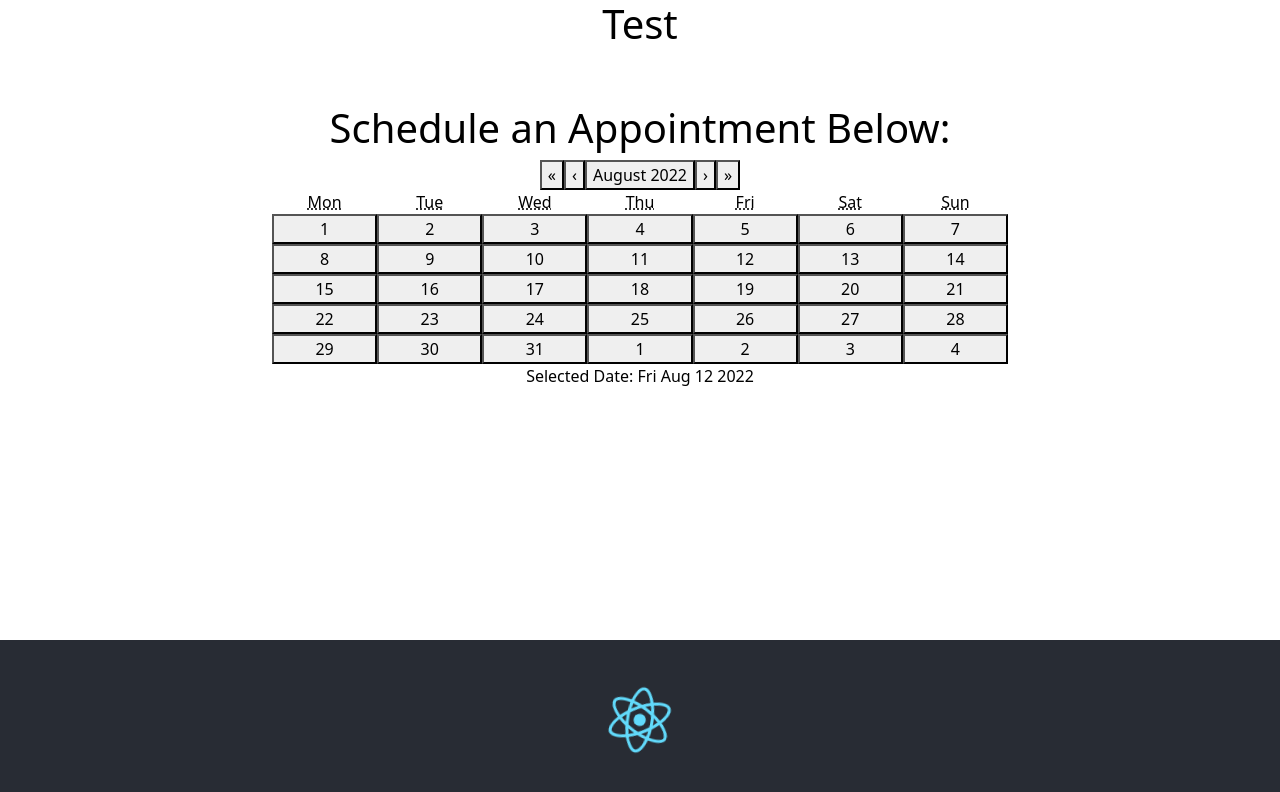
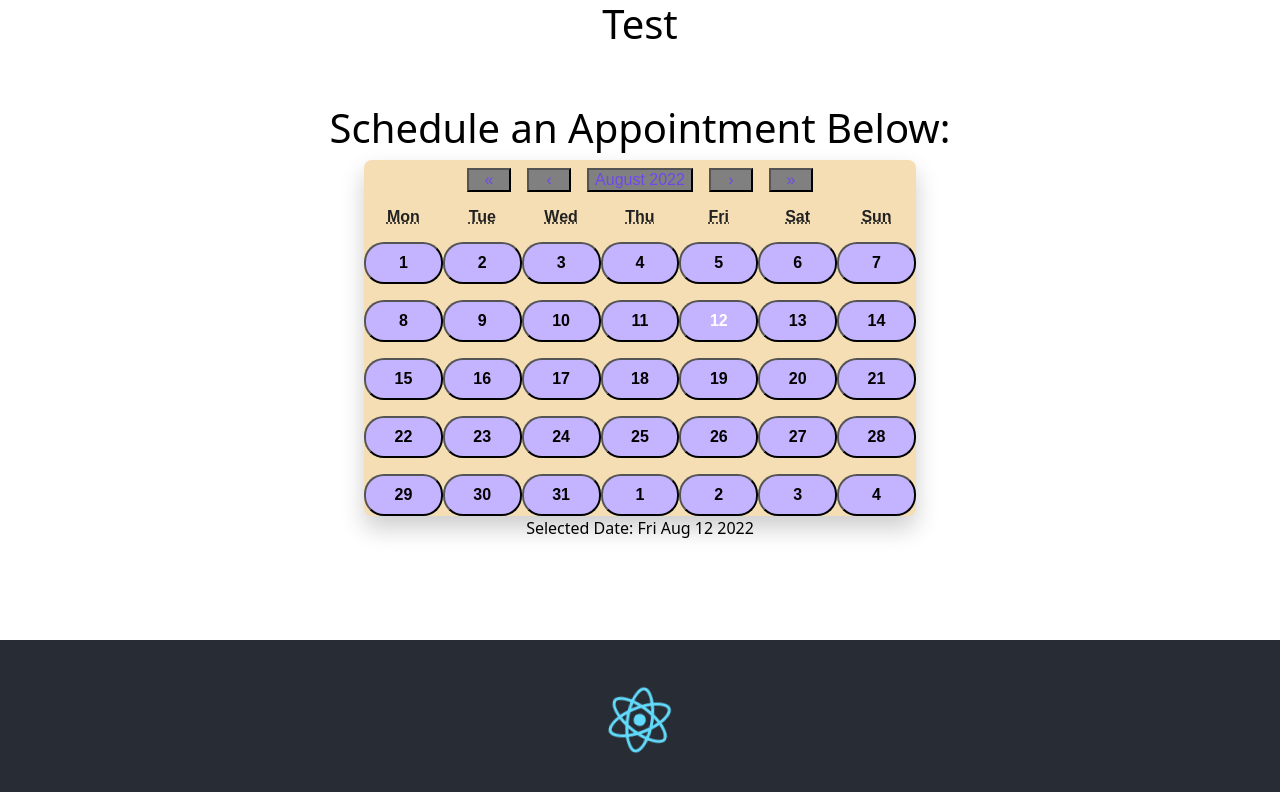
Before and after one commit to cladden77/milestone-2-project, a React (Create React App) app: page / in a window 1280 px wide. Shown: the top 792 px of the page. Built offline with nearby package versions, Linux system fonts and the light colour scheme.

Commit message:
Added a calendar Css page with notes

```diff
--- /dev/null
+++ b/src/CSS/calendar.css
@@ -0,0 +1,92 @@
+/* Whole Calendar */
+.react-calendar {
+    width: 75%;
+    margin: auto;
+    max-width: 100%;
+    background-color: wheat;
+    color: #222;
+    border-radius: 8px;
+    box-shadow: 0 12px 24px rgba(0, 0, 0, 0.2);
+    font-family: Arial, Helvetica, sans-serif;
+    line-height: 1.125em;
+   }
+
+   /* Genral Top buttons & Month*/
+   .react-calendar__navigation button {
+    color: #6f48eb;
+    min-width: 44px;
+    background: gray;
+    font-size: 16px;
+    margin: 8px;
+   }
+   .react-calendar__navigation button:enabled:hover,
+   .react-calendar__navigation button:enabled:focus {
+    background-color: grey;
+   }
+   .react-calendar__navigation button[disabled] {
+    background-color: grey;
+   }
+   abbr[title] {
+    text-decoration: none;
+   }
+
+/* Selected Day & Hovering Day*/
+   .react-calendar__tile:enabled:hover,
+   .react-calendar__tile:enabled:focus {
+    background: #f8f8fa;
+    color: #6f48eb;
+    border-radius: 6px;
+   }
+   /* Todays Day & Month*/
+   .react-calendar__tile--now {
+    background: #1d0f4d;
+    border-radius: 6px;
+    font-weight: bold;
+    color: #48eb4b;
+   }
+   /* Hovering over todays month and year*/
+   .react-calendar__tile--now:enabled:hover,
+   .react-calendar__tile--now:enabled:focus {
+    background: #6f48eb33;
+    border-radius: 6px;
+    font-weight: bold;
+    color: #6f48eb;
+   }
+    /* Hovering over todays month and year*/
+   .react-calendar__tile--hasActive:enabled:hover,
+   .react-calendar__tile--hasActive:enabled:focus {
+    background: #f8f8fa;
+   }
+   /* No clue */
+   .react-calendar__tile--active {
+    background: #6f48eb;
+    border-radius: 6px;
+    font-weight: bold;
+    color: white;
+   }
+   /* Just Selceted button */
+   .react-calendar__tile--active:enabled:hover,
+   .react-calendar__tile--active:enabled:focus {
+    background: #6f48eb;
+    color: white;
+   }
+
+
+/* Each individual day button*/
+.react-calendar__month-view__days__day{
+    flex: 1em;
+    border-radius: 20px;
+    margin-top: 1em;
+    padding: 10px;
+    font-weight: bolder;
+    background-color: #c4b3ff;
+}
+
+
+
+
+/* Each individual Day Title ( Mon, Tue, Wed...)*/
+.react-calendar__month-view__weekdays__weekday{
+    font-weight: bolder;
+    margin-top: .5em;
+}
```
Also changed, not shown: src/Content/CalendarView.js (+14 -10 lines).
